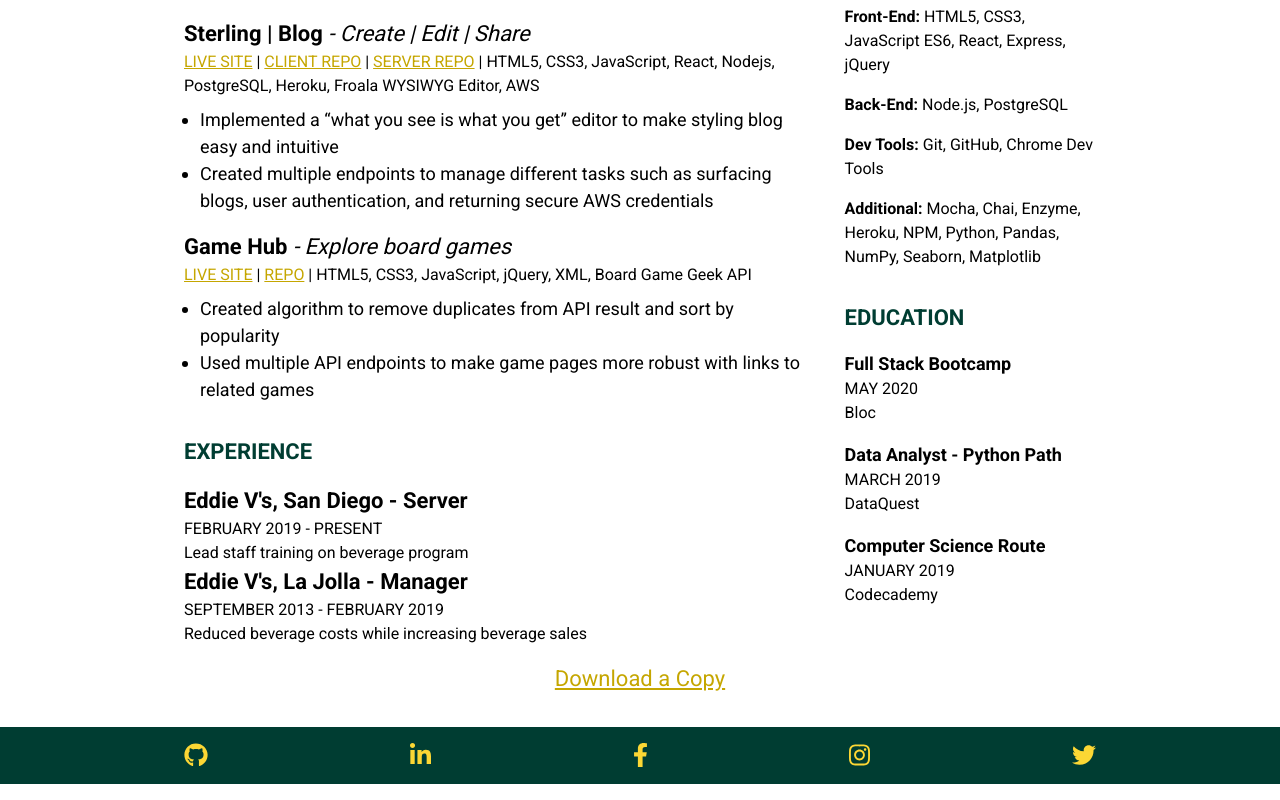
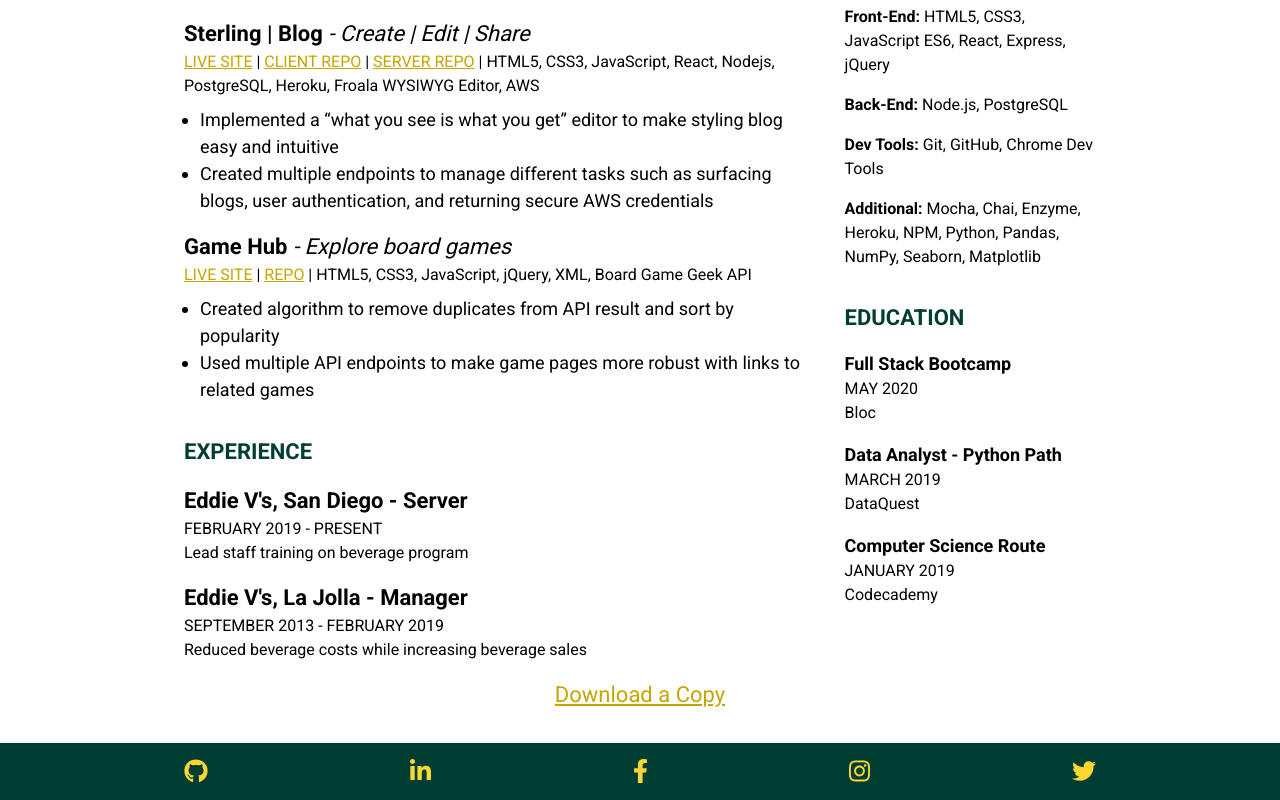
Before and after one commit to SterlingDWatts/sterlingdev, a React (Create React App) app: page /resume in a window 1280 px wide. Shown: the part 505-1305 px from the top of the page. Built offline with nearby package versions, Linux system fonts and the light colour scheme.

Commit message:
Fix resume margings 2

```diff
--- a/src/Routes/Resume/Resume.css
+++ b/src/Routes/Resume/Resume.css
@@ -51,7 +51,8 @@
 
 .Resume--project + .Resume--project,
 .Resume--skill + .Resume--skill,
-.Resume--course + .Resume--course {
+.Resume--course + .Resume--course,
+.Resume--job + .Resume--job {
   margin-top: 16px;
 }
 
```
